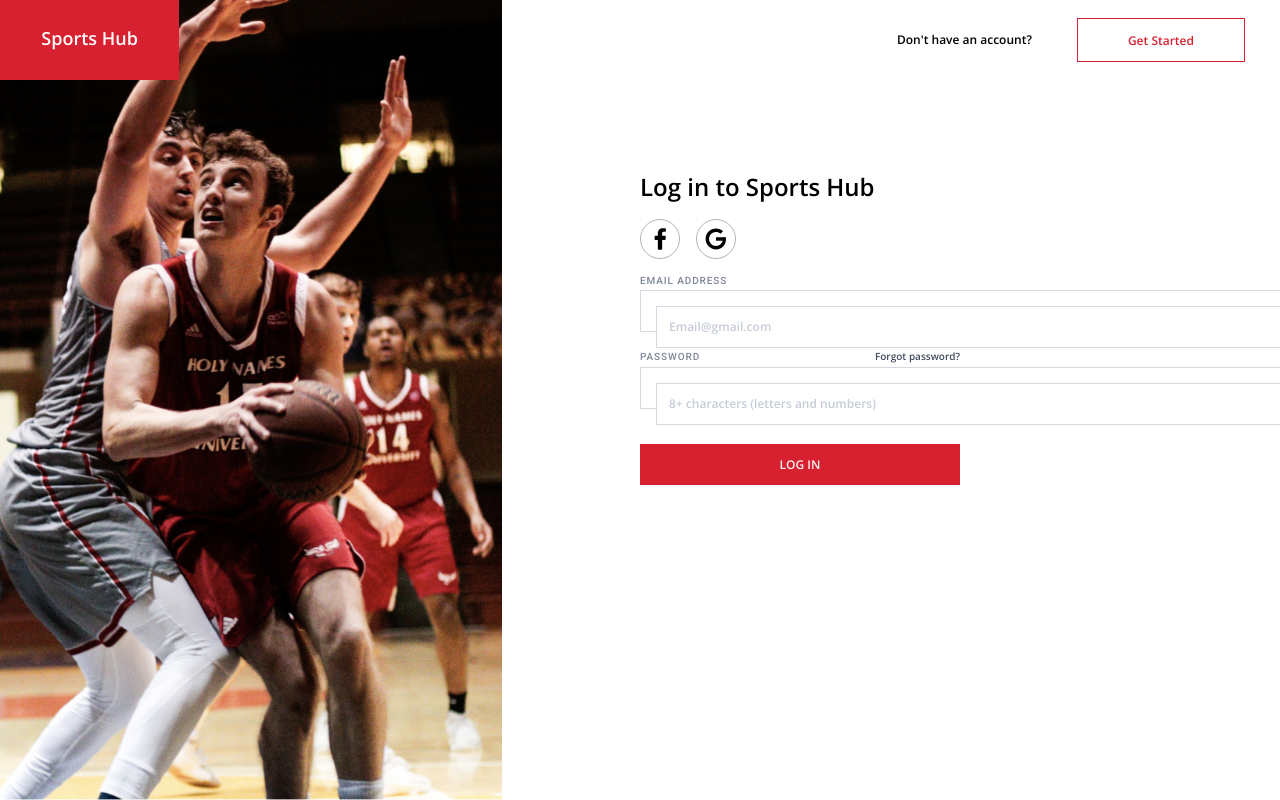
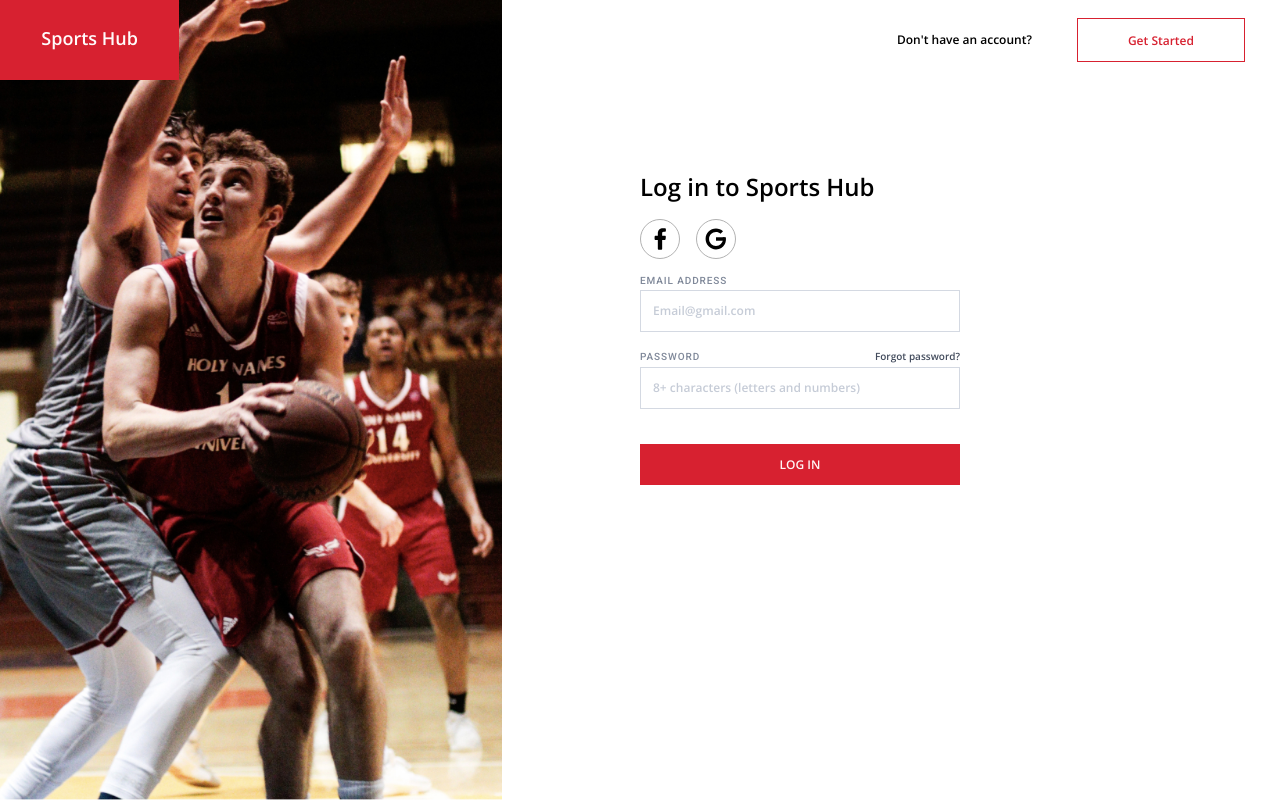
Before and after one commit to yuremboo/UJP-Sports-Hub-UI, a React (Create React App) app: page /login in a window 1280 px wide. Built offline with nearby package versions, Linux system fonts and the light colour scheme.

Commit message:
fixed login and registration styles

```diff
--- a/src/pages/login/loginpage.css
+++ b/src/pages/login/loginpage.css
@@ -134,7 +134,10 @@
     margin: 3% 0;
 }
 
-.form-input {
+.login-page .form-input, .reg-page .form-input {
+    border: medium none currentColor;
+    padding: 0;
+    width: auto;
     color: #C6CCD7;
     height: 5%;
     font-family: 'Roboto', sans-serif;
```
Also changed, not shown: src/Components/breakdown-section/BreakdownSection.jsx (added), src/Components/breakdown-section/breakdown-section.css (added).
